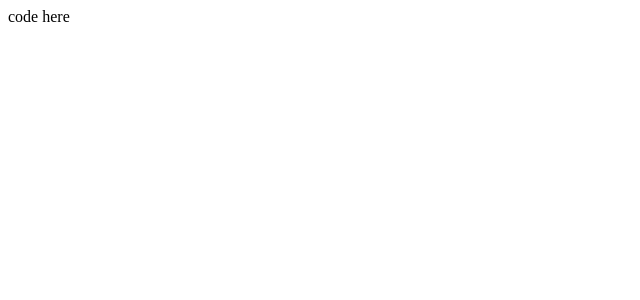
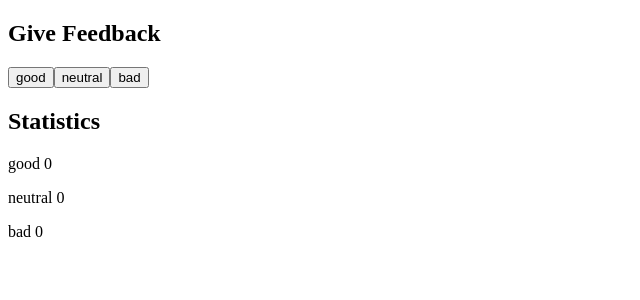
Before and after one commit to MatildaMared/fullstack-open, a React (Create React App) app in the folder part1/unicafe/: page / in a window 1280 px wide. Shown: the top 300 px of the page, without its empty margins (0-640 px from the left). Built offline with nearby package versions, Linux system fonts and the light colour scheme.

Commit message:
complete unicafe exercise step 1

```diff
--- a/part1/unicafe/src/App.js
+++ b/part1/unicafe/src/App.js
@@ -1,12 +1,42 @@
 import React, { useState } from "react";
 
+const Button = ({ onClick, text }) => {
+	return <button onClick={onClick}>{text}</button>;
+};
+
 const App = () => {
-	// save clicks of each button to its own state
 	const [good, setGood] = useState(0);
 	const [neutral, setNeutral] = useState(0);
 	const [bad, setBad] = useState(0);
 
-	return <div>code here</div>;
+	const goodClickHandler = () => {
+		setGood(good + 1);
+	};
+
+	const neutralClickHandler = () => {
+		setNeutral(neutral + 1);
+	};
+
+	const badClickHandler = () => {
+		setBad(bad + 1);
+	};
+
+	return (
+		<div>
+			<section>
+				<h1>Give Feedback</h1>
+				<Button onClick={goodClickHandler} text="good" />
+				<Button onClick={neutralClickHandler} text="neutral" />
+				<Button onClick={badClickHandler} text="bad" />
+			</section>
+			<section>
+				<h1>Statistics</h1>
+				<p>good {good}</p>
+				<p>neutral {neutral}</p>
+				<p>bad {bad}</p>
+			</section>
+		</div>
+	);
 };
 
 export default App;
```
